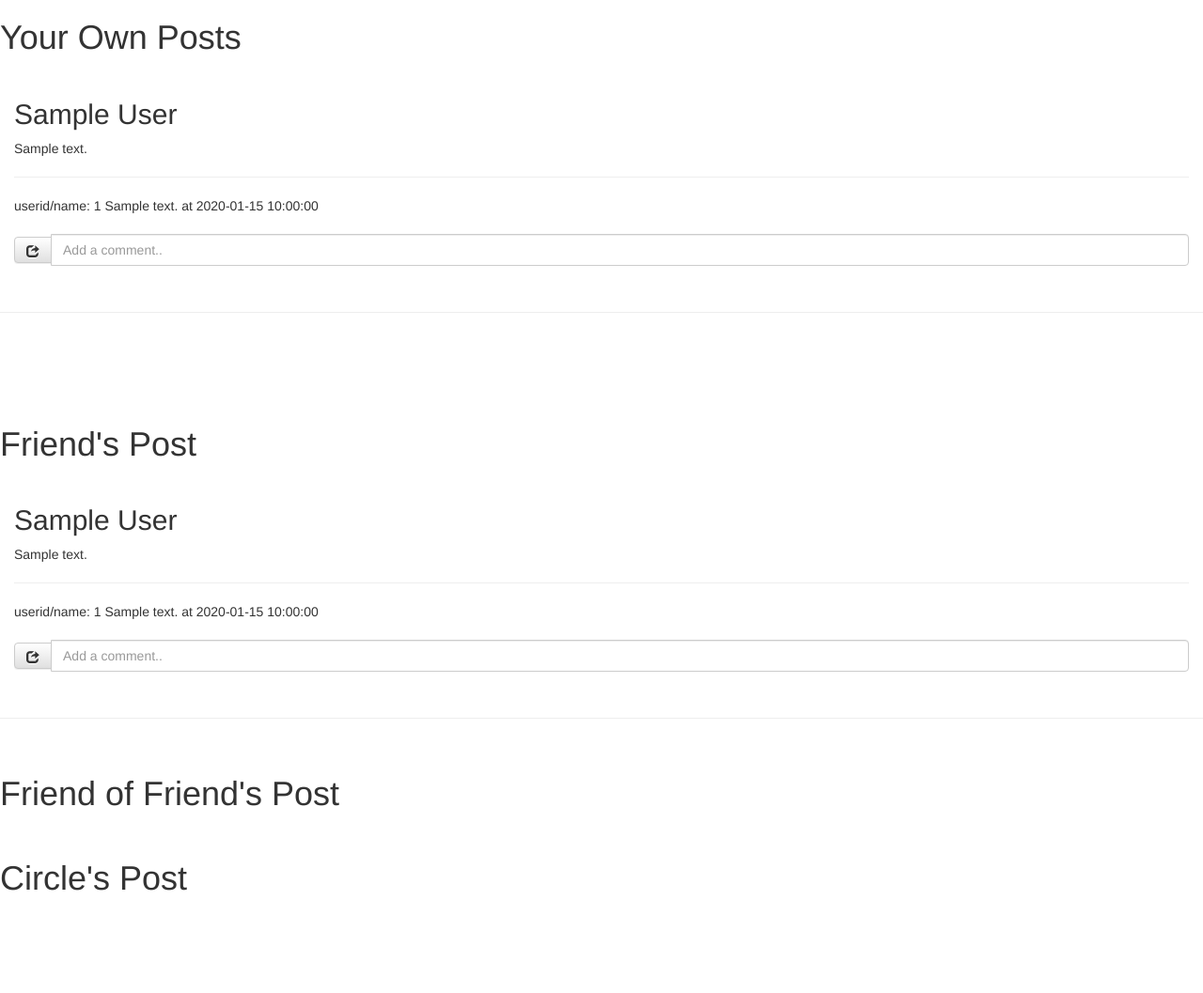
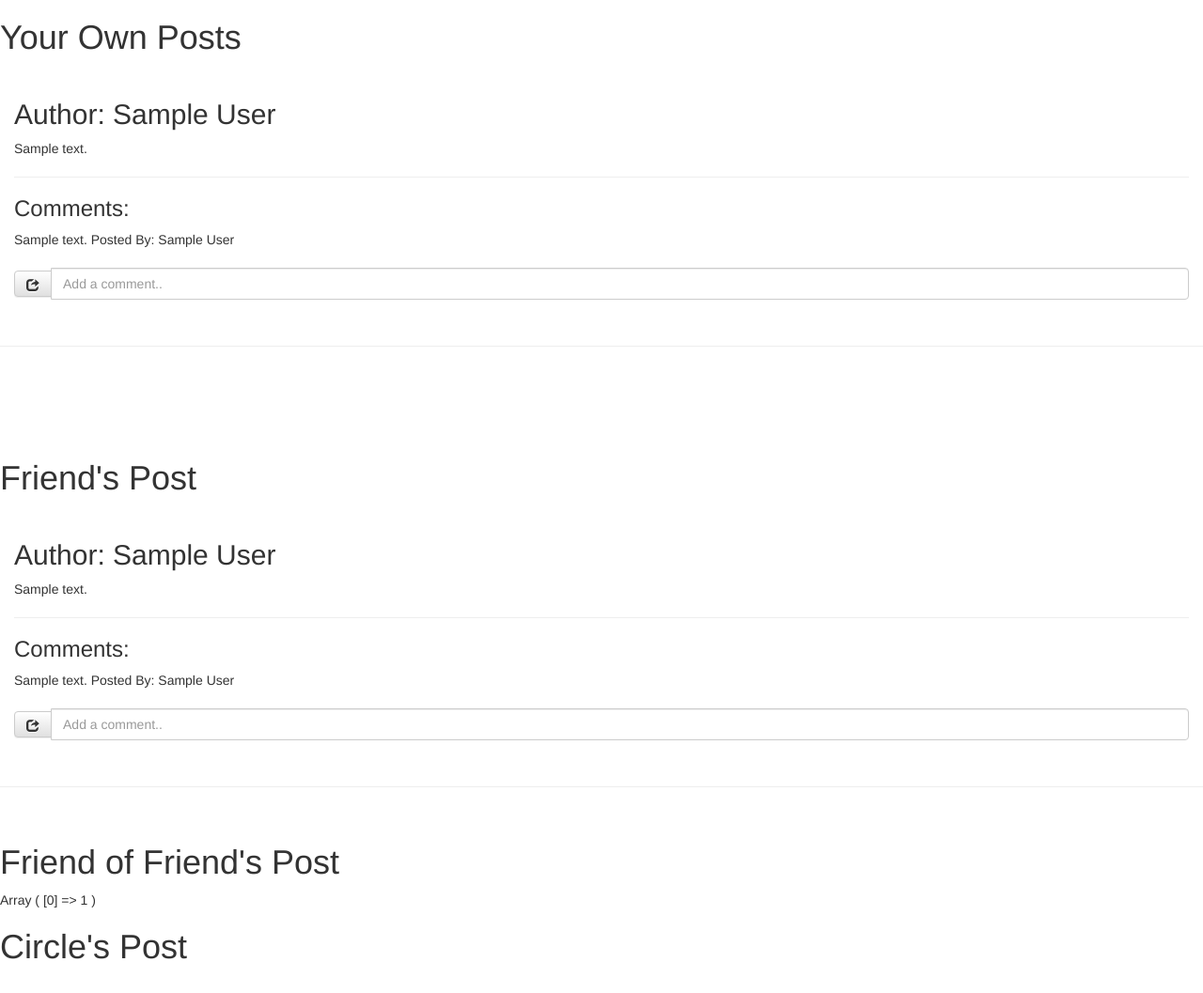
Before and after one commit to AntonyHwang/UCL-Database, a PHP site: page /postPage.php in a window 1280 px wide. Shown: the part 93-1150 px from the top of the page at 94% size. Before the commit the page ends 1041 px from the top, so only its background shows below. Run offline with PHP 8.4, Linux system fonts and the light colour scheme; the visitor is signed in with stand-in values (Sample User, id 1); tables that the repository leaves empty or names only in its code hold one stand-in row (values such as "Sample post"); some libraries are stand-ins or nearby versions.

Commit message:
showing comment username

```diff
--- a/postPage.php
+++ b/postPage.php
@@ -56,7 +56,7 @@ while($row2 = $result2->fetch()) {
         <div class="panel-body">
         <h2>
         <?php
-        echo $username;
+        echo "Author: ".$username;
         ?>
         </h2>
         <paragraph>
@@ -70,9 +70,19 @@ while($row2 = $result2->fetch()) {
     <?php
         //echo "id_post:" . $row["id_post"]. "</br> userid: " . $row["id_user"]. "</br>body " . $row["body"]. "<br>";
         $com = "SELECT id_post, id_user,id_comment, body,timestamp FROM post_comment WHERE id_post = ". $row["id_post"].' ORDER BY timestamp DESC';
+
         $res_com = $conn->query($com);
-        while($row = $res_com->fetch()){
-        echo "userid/name: " . $row["id_user"]. " " . $row["body"]. " at ".$row["timestamp"]."</br>";
+    ?>
+    <h3>Comments:</h3>
+    <?php
+        while($sqlcomment = $res_com->fetch()){
+        $commentUsername = "SELECT first_name,surname FROM user WHERE id_user = ".$sqlcomment["id_user"].' ';
+        $res_commentUsername = $conn->query($commentUsername);
+        while($sqlcommentUsername = $res_commentUsername->fetch()){
+               $commentusername= $sqlcommentUsername["first_name"]." ".$sqlcommentUsername["surname"];
+        }
+
+        echo $sqlcomment["body"]." Posted By: ".$commentusername."</br>";
         }
         echo "</br>";
     ?>
@@ -149,7 +159,7 @@ while($row2 = $result2->fetch()) {
         <div class="panel-body">
         <h2>
         <?php
-        echo $username;
+        echo "Author: ". $username;
         ?>
         </h2>
         <paragraph>
@@ -163,8 +173,18 @@ while($row2 = $result2->fetch()) {
         //echo "id_post:" . $row["id_post"]. "</br> userid: " . $row["id_user"]. "</br>body " . $row["body"]. "<br>";
         $com = "SELECT id_post, id_user,id_comment, body,timestamp FROM post_comment WHERE id_post = ". $row["id_post"].' ORDER BY timestamp DESC';
         $res_com = $conn->query($com);
-        while($row = $res_com->fetch()){
-        echo "userid/name: " . $row["id_user"]. " " . $row["body"]. " at ".$row["timestamp"]."</br>";
+
+        ?>
+         <h3>Comments:</h3>
+    <?php
+        while($sqlcomment = $res_com->fetch()){
+        $commentUsername = "SELECT first_name,surname FROM user WHERE id_user = ".$sqlcomment["id_user"].' ';
+        $res_commentUsername = $conn->query($commentUsername);
+        while($sqlcommentUsername = $res_commentUsername->fetch()){
+               $commentusername= $sqlcommentUsername["first_name"]." ".$sqlcommentUsername["surname"];
+        }
+
+        echo $sqlcomment["body"]." Posted By: ".$commentusername."</br>";
         }
         echo "</br>";
     ?>
@@ -193,6 +213,28 @@ while($row2 = $result2->fetch()) {
 
 <br>
 <h1>Friend of Friend's Post </h1>
+<?php
+$ff = [];
+//each my friend ,member,member f 's friends
+foreach ($friends as $member) {
+    $sql = "SELECT * FROM `friendship` WHERE `id_friend1` =".$member;
+    $result = $conn->query($sql);
+    //echo 'user '.$member.' got '.$result->num_rows.'  friends</br>';
+    if ($result->rowCount() > 0) {
+    $fri2 = $result->fetchAll();
+    //add their all friends
+        foreach ($fri2 as $row) {
+            //echo 'adding '.$row[1].'</br>';
+            array_push($ff,$row[1]);
+
+        }
+    }
+
+}
+
+print_r($ff);
+
+    ?>
 <br>
 <h1>Circle's Post </h1>
 <br>
```
Also changed, not shown: 1 other file.
